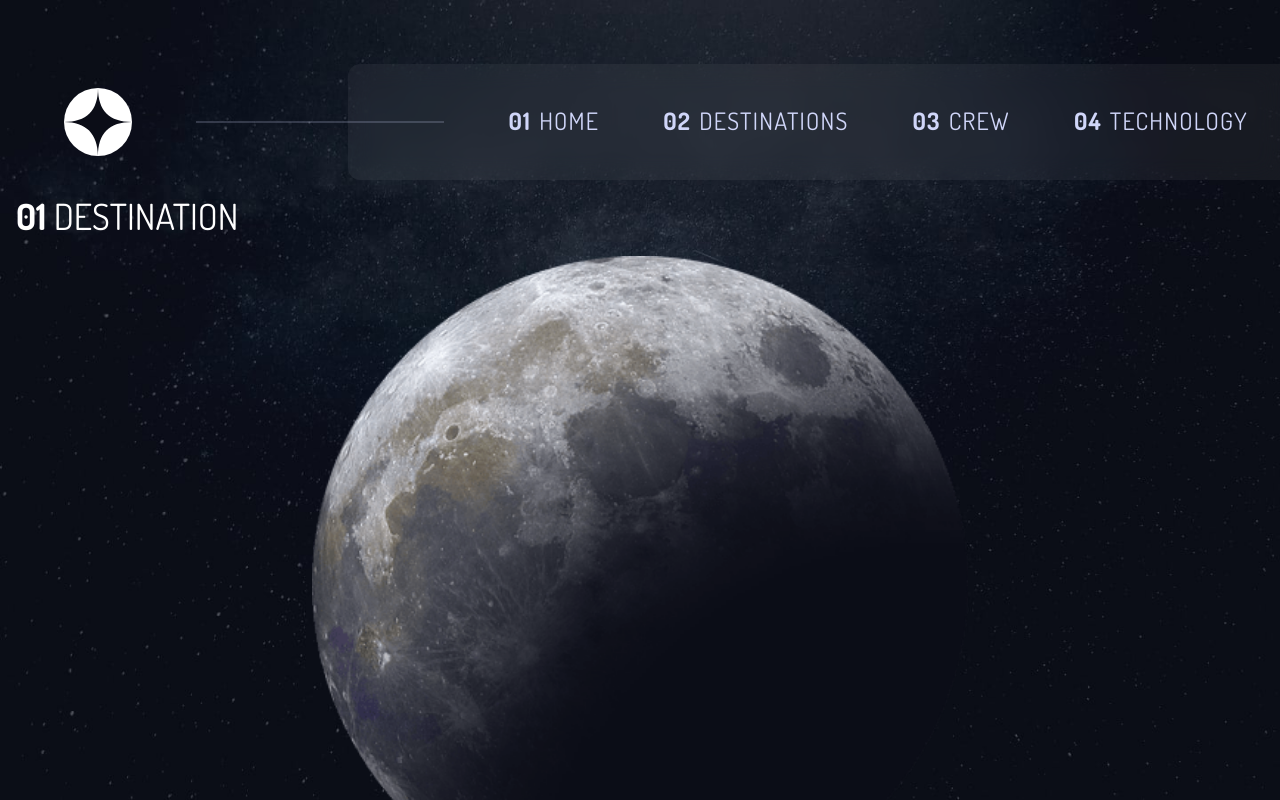
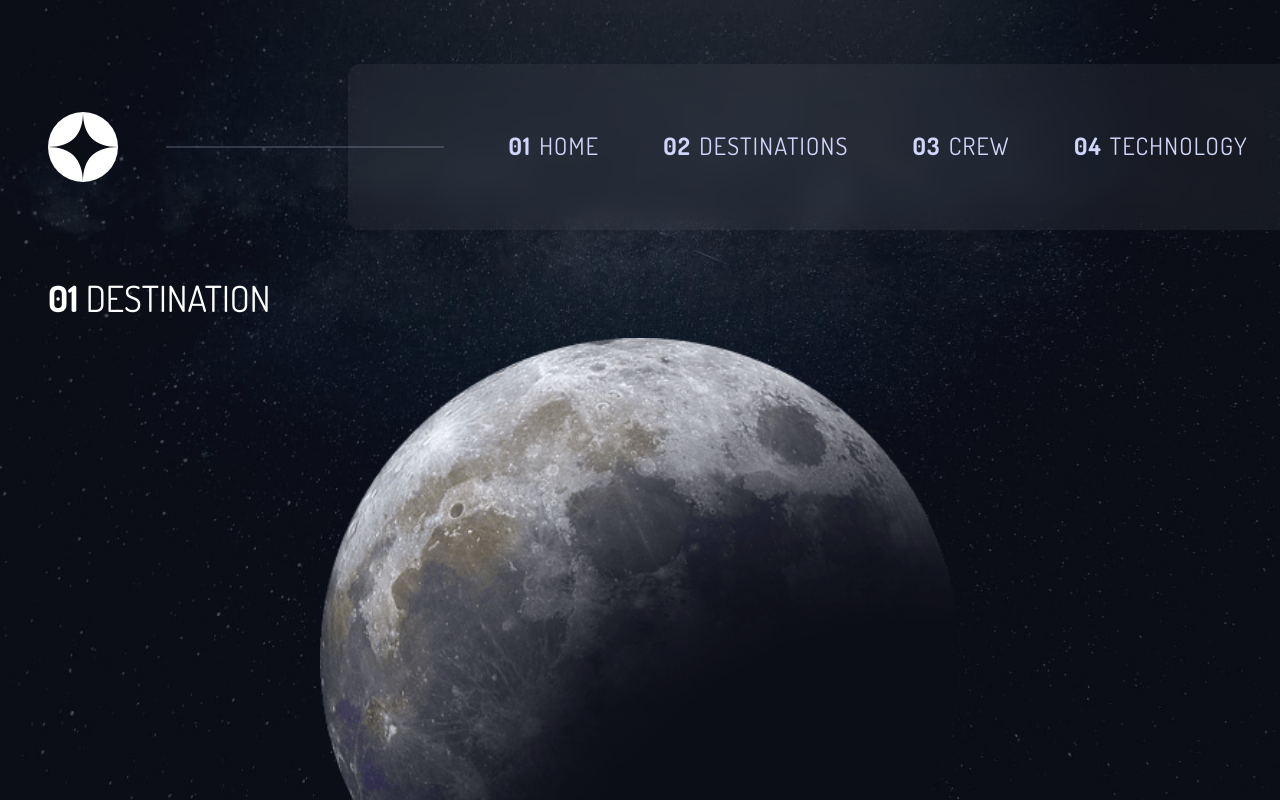
Before and after one commit to Annalisa11/space-tourism-website, a React (Create React App) app: page /destination in a window 1280 px wide. Built offline with nearby package versions, Linux system fonts and the light colour scheme.

Commit message:
style adjustments for mid screens

```diff
--- a/src/components/Header.tsx
+++ b/src/components/Header.tsx
@@ -23,7 +23,7 @@ const Header = () => {
           "relative z-50 flex flex-col md:flex-row lg:mt-16",
         )}
       >
-        <div className="flex justify-between p-6 lg:px-16 ">
+        <div className="flex justify-between p-12">
           <img src={LogoIcon} className="md:w-20" />
           <img
             src={MenuIcon}
--- a/src/components/Slider.css
+++ b/src/components/Slider.css
@@ -2,8 +2,8 @@
 
 .swiper-container {
   height: auto;
-  width: calc(100% + 4rem);
-  margin-left: -2rem;
+  width: calc(100% + 6rem);
+  margin-left: -3rem;
   display: flex;
   flex-direction: column;
   z-index: auto;
@@ -11,11 +11,11 @@
 
 .swiper-container.swiper-container-initialized.swiper-container-horizontal.swiper-container-pointer-events {
   margin: 0;
-  margin-left: -2rem;
+  margin-left: -3rem;
 }
 
 .swiper-container.swiper-container-initialized.swiper-container-horizontal {
-  margin-left: -2rem;
+  margin-left: -3rem;
 }
 
 .swiper-slide {
@@ -46,6 +46,11 @@
 
 .swiper-pagination-bullet:hover {
   cursor: pointer;
+}
+
+.names.swiper-pagination-bullet {
+  font-size: larger;
+  letter-spacing: 0.18em;
 }
 
 .names.swiper-pagination-bullet-active {
--- a/src/index.css
+++ b/src/index.css
@@ -7,24 +7,23 @@
 
 @layer base {
   p {
-    @apply font-body text-base tracking-wider text-purple-light md:text-xl;
+    @apply font-body text-base tracking-wider text-purple-light md:px-20 md:text-xl;
   }
   h1 {
-    @apply mb-4 font-headline text-8xl font-light leading-none tracking-tight text-white md:text-5xl md:text-9xl lg:text-6xl;
+    @apply mb-6 font-headline text-8xl font-light leading-none tracking-tight text-white md:text-5xl md:text-9xl lg:text-6xl;
   }
   h3 {
     @apply font-body text-2xl uppercase text-purple-light md:text-4xl;
   }
   hr {
-    @apply mx-4 my-8 border-purple-light opacity-20;
+    @apply mx-4 my-8 h-2 border-purple-light opacity-20;
+  }
+  body {
+    @apply m-0 font-body;
   }
 }
 
 body {
-  margin: 0;
-  font-family: -apple-system, BlinkMacSystemFont, "Segoe UI", "Roboto", "Oxygen",
-    "Ubuntu", "Cantarell", "Fira Sans", "Droid Sans", "Helvetica Neue",
-    sans-serif;
   -webkit-font-smoothing: antialiased;
   -moz-osx-font-smoothing: grayscale;
 }
--- a/src/pages/Crew.tsx
+++ b/src/pages/Crew.tsx
@@ -34,10 +34,12 @@ const Crew = () => {
         type="bullets"
       />
       <div className="mt-6 text-center">
-        <h2 className="text-lg uppercase text-purple-light opacity-45">
+        <h2 className="text-lg uppercase text-purple-light opacity-45 lg:text-2xl">
           {selectedCrewMember.role}
         </h2>
-        <h1 className="text-2xl uppercase">{selectedCrewMember.name}</h1>
+        <h1 className="text-2xl uppercase lg:text-4xl">
+          {selectedCrewMember.name}
+        </h1>
         <p>{selectedCrewMember.bio}</p>
       </div>
     </div>
--- a/src/pages/Layout.tsx
+++ b/src/pages/Layout.tsx
@@ -8,7 +8,7 @@ const Layout = () => {
 
   const getBackgroundImage = (pathname: string) => {
     switch (pathname) {
-      case "/tech":
+      case "/technology":
         return "bg-tech-mobile md:bg-tech-tablet lg:bg-tech-desktop";
       case "/destination":
         return "bg-destination-mobile md:bg-destination-tablet lg:bg-destination-desktop";
@@ -26,7 +26,7 @@ const Layout = () => {
       className={`${background} relative h-screen overflow-x-hidden bg-cover bg-fixed bg-no-repeat`}
     >
       <Header />
-      <div className="flex flex-col p-4">
+      <div className="flex flex-col p-12 md:pb-24">
         <Outlet />
       </div>
     </div>
```
